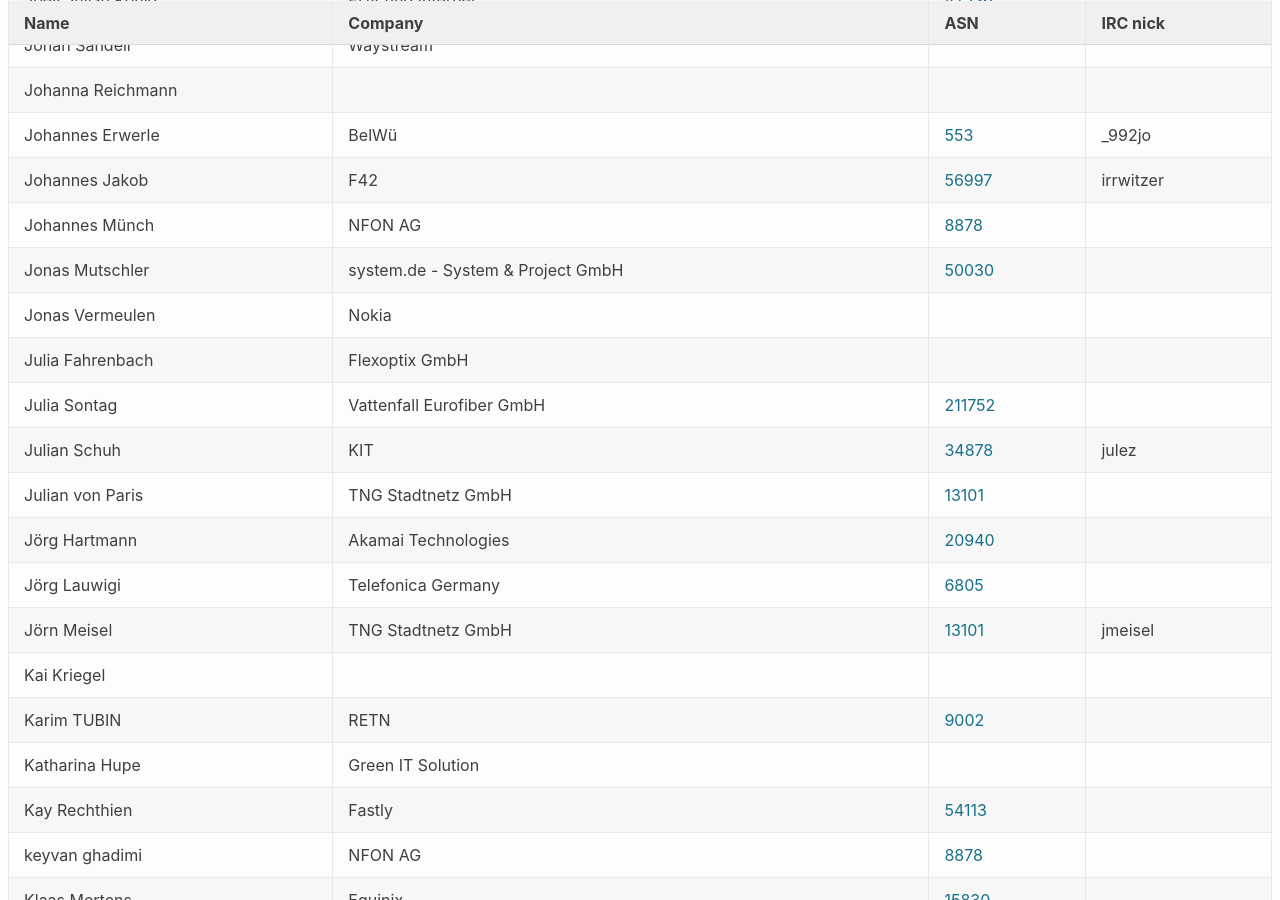
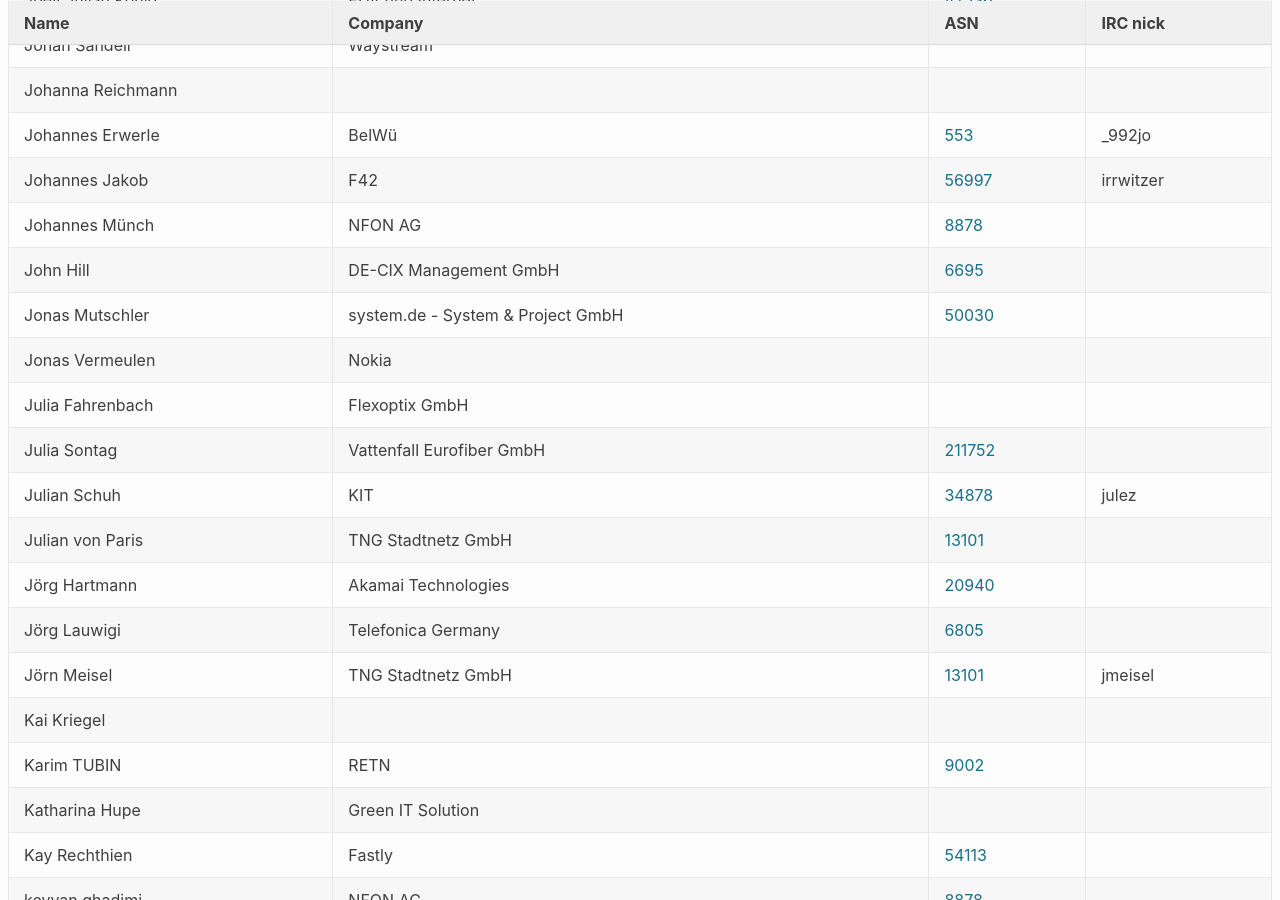
Before and after one commit to denog/pretix-attendeelist, a Jekyll site: the page built from denog15/index.md, in a window 1280 px wide and 900 px high, scrolled down 8254 px. Built offline with Jekyll 4.4.1, drawn with Linux system fonts in a browser that asks for light colours.

Commit message:
Latest data: Tue Nov 14 16:10:52 UTC 2023

```diff
--- a/_data/attendees_denog15_onsite.json
+++ b/_data/attendees_denog15_onsite.json
@@ -1110,6 +1110,12 @@
     "asn": null
   },
   {
+    "name": "John Hill",
+    "company": "DE-CIX Management GmbH",
+    "irc": null,
+    "asn": "6695"
+  },
+  {
     "name": "Jonas Mutschler",
     "company": "system.de - System & Project GmbH",
     "irc": null,
@@ -1928,7 +1934,7 @@
   {
     "name": "Pascal Knoll",
     "company": "TelemaxX Telekommunikation GmbH",
-    "irc": null,
+    "irc": "Pepe",
     "asn": "12843"
   },
   {
```
